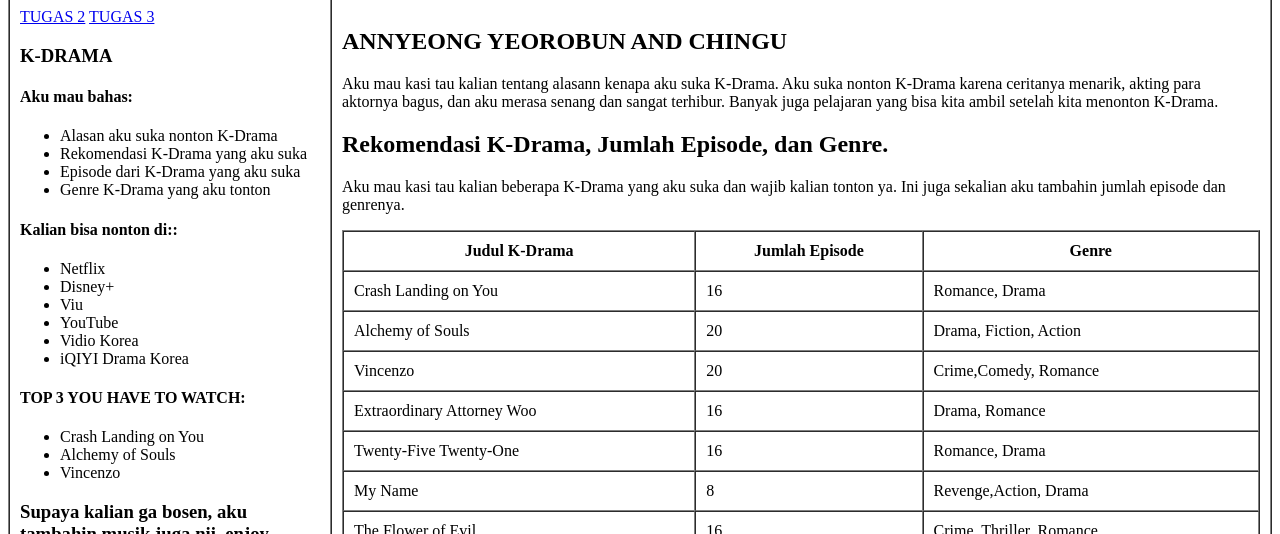
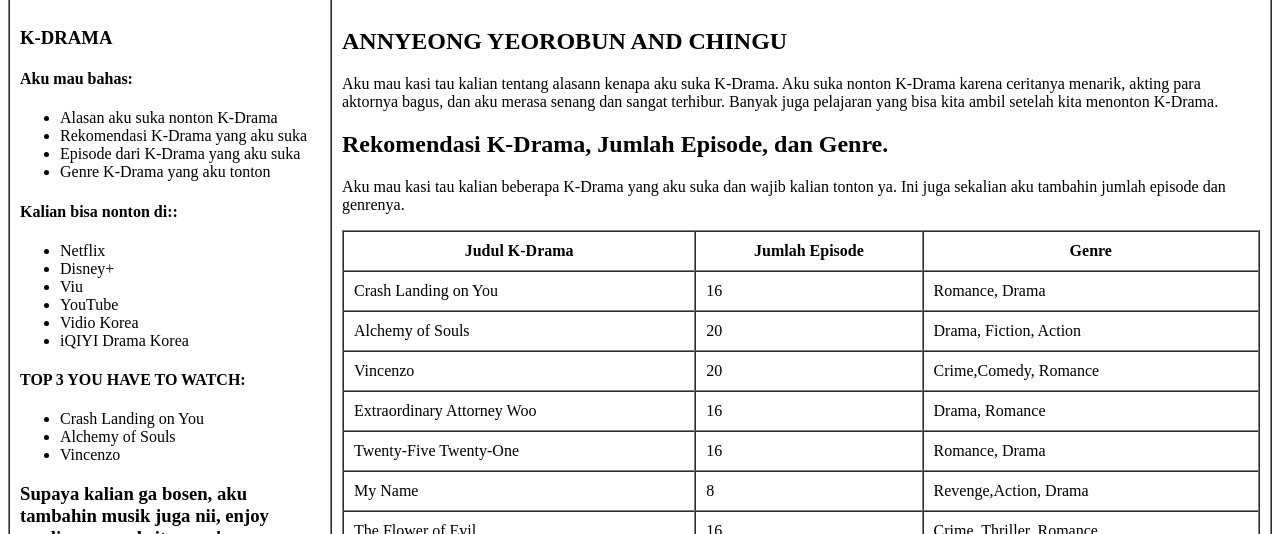
Before and after one commit to andin9/tugas1-individu-proweb, a plain HTML site: page tugas-1.html in a window 1280 px wide. Shown: the part 566-1100 px from the top of the page. Drawn offline with Linux system fonts and the light colour scheme.

Commit message:
Update tugas-1.html

```diff
--- a/tugas-1.html
+++ b/tugas-1.html
@@ -25,8 +25,6 @@
 
         <tr valign="top">
             <td width="25%">
-                 <a href="tugas-2">TUGAS 2</a>
-                 <a href="tugas-3">TUGAS 3</a>
                 <h3>K-DRAMA</h3>
                 <h4>Aku mau bahas:</h4>
                 <ul>
```
